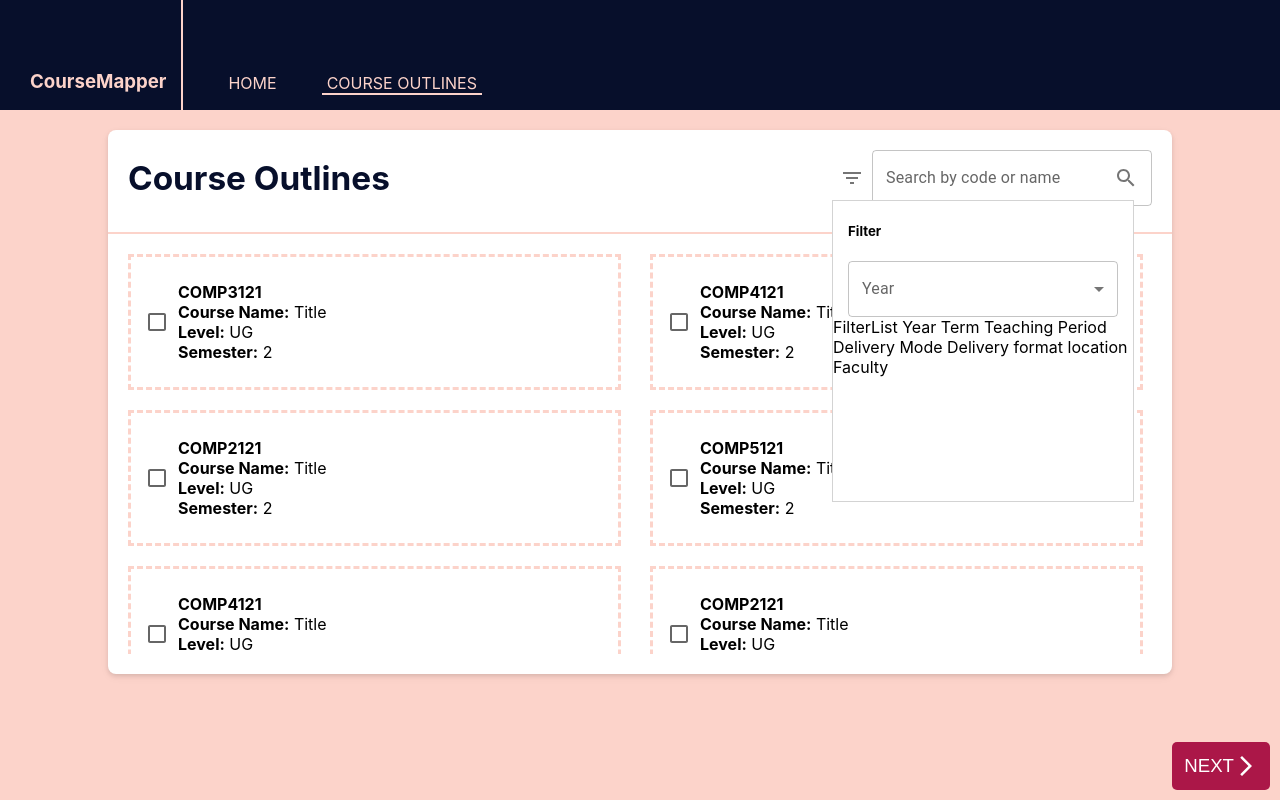
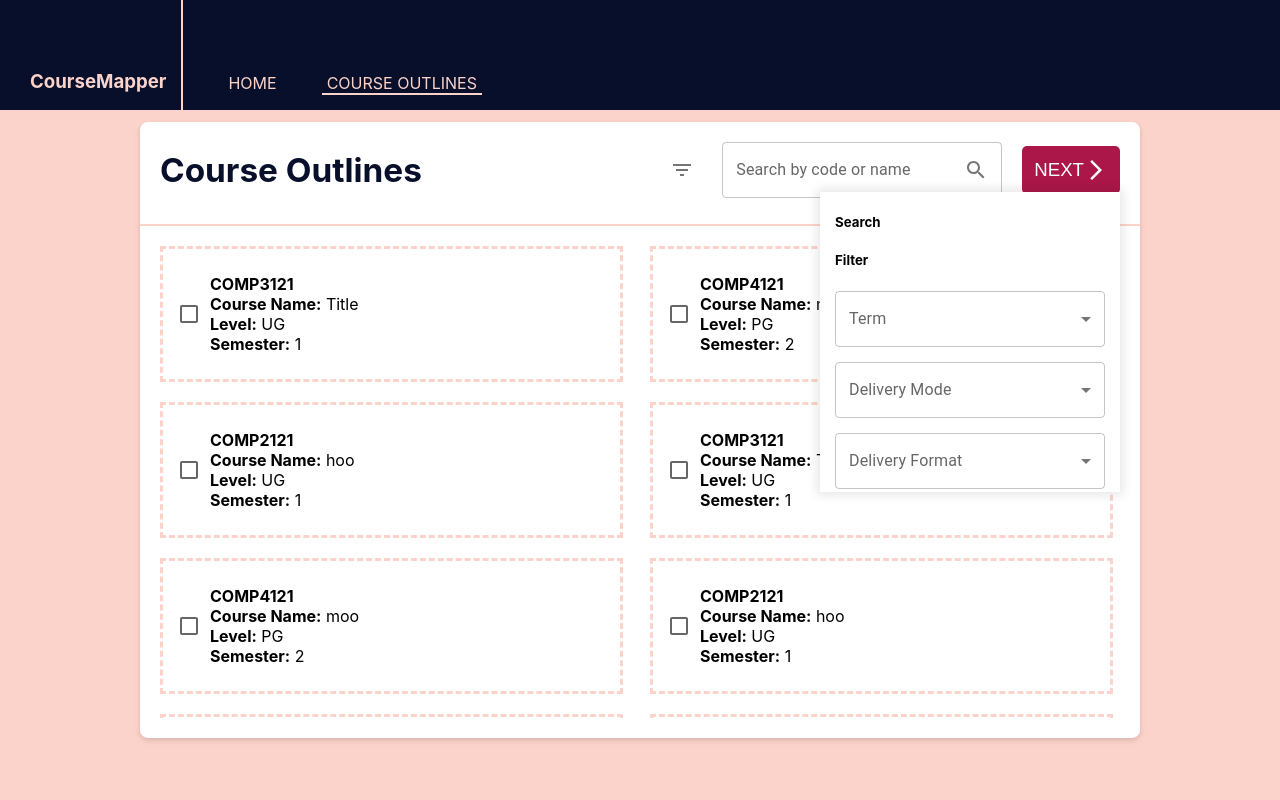
Before and after one commit to NingxiaoYYANG/COMP3900_course_outline_mapping, a React (Create React App) app in the folder frontend/: page /courseoutlines in a window 1280 px wide. Both pictures are taken after a click on the button "filter". Built offline with nearby package versions, Linux system fonts and the light colour scheme.

Commit message:
made more responsive - major edits

```diff
--- a/frontend/src/App.css
+++ b/frontend/src/App.css
@@ -1,9 +1,10 @@
 .app-container {
   display: flex;
   flex-direction: column;
-  min-height: 100vh;
+  /* background-color: red; */
 }
 
 .app-content {
   flex: 1;
+  /* background-color: #FCD3CA */
 }
--- a/frontend/src/App.js
+++ b/frontend/src/App.js
@@ -25,10 +25,10 @@ function App() {
     <Router>
       <div className='app-container'>
         <Navigation />
-        <div className='app-content' style={{ width: '100vw', height: '100vh', backgroundColor: '#FCD3CA'}}>
-          <div style={{ paddingTop: '100px' }}>
+        <div className='app-content'>
+          {/* <div style={{ paddingTop: '100px' }}> */}
             <Routing />
-          </div>
+          {/* </div> */}
         </div>
       </div>
     </Router>
--- a/frontend/src/components/CourseOutlines.js
+++ b/frontend/src/components/CourseOutlines.js
@@ -8,6 +8,7 @@ import ArrowForwardIosNewIcon from '@mui/icons-material/ArrowForwardIos';
 import { FormControl, IconButton, InputAdornment, InputLabel, MenuItem, Select, TextField } from '@mui/material';
 import SearchIcon from '@mui/icons-material/Search';
 import FilterListIcon from '@mui/icons-material/FilterList';
+import SelectField from './SelectField';
 
 
 function CourseOutlines() {
@@ -16,18 +17,36 @@ function CourseOutlines() {
   const [bloomsLabels, setBloomsLabels] = useState(null);
   const [error, setError] = useState('');
   const [searchQuery, setSearchQuery] = useState('');
+  const [isSearchActive, setIsSearchActive] = useState(false);
   const navigate = useNavigate();
+  // course_code VARCHAR(8) PRIMARY KEY,
+  // course_name VARCHAR(30),
+  // course_level VARCHAR(2),
+  // course_term VARCHAR(4),
+  // faculty VARCHAR(30),
+  // delivery_mode VARCHAR(30),
+  // delivery_format VARCHAR(30),
+  // delivery_location VARCHAR(30),
+  // campus VARCHAR(30)
   const courseDetails = [
-    ['COMP3121', 'Title', 'UG', '2'],
-    ['COMP4121', 'Title', 'UG', '2'],
-    ['COMP2121', 'Title', 'UG', '2'],
-    ['COMP5121', 'Title', 'UG', '2'],
-    ['COMP4121', 'Title', 'UG', '2'],
-    ['COMP2121', 'Title', 'UG', '2'],
-    ['COMP5121', 'Title', 'UG', '2'],
-    ['COMP4121', 'mary', 'UG', '2'],
-    ['COMP2121', 'moo', 'UG', '2'],
-    ['COMP5121', 'maar', 'UG', '2'],
+    ['COMP3121', 'Title', 'UG', '1', 'faculty', 'delivery mode', 'delivery format', 'delivery location', 'campus'
+    ],
+    ['COMP4121', 'moo', 'PG', '2', 'faculty', 'delivery mode', 'delivery format', 'delivery location', 'campus'
+    ],
+    ['COMP2121', 'hoo', 'UG', '1', 'faculty', 'delivery mode', 'delivery format', 'delivery location', 'campus'
+    ],
+    ['COMP3121', 'Title', 'UG', '1', 'faculty', 'delivery mode', 'delivery format', 'delivery location', 'campus'
+    ],
+    ['COMP4121', 'moo', 'PG', '2', 'faculty', 'delivery mode', 'delivery format', 'delivery location', 'campus'
+    ],
+    ['COMP2121', 'hoo', 'UG', '1', 'faculty', 'delivery mode', 'delivery format', 'delivery location', 'campus'
+    ],
+    ['COMP3121', 'Title', 'UG', '1', 'faculty', 'delivery mode', 'delivery format', 'delivery location', 'campus'
+    ],
+    ['COMP4121', 'moo', 'PG', '2', 'faculty', 'delivery mode', 'delivery format', 'delivery location', 'campus'
+    ],
+    ['COMP2121', 'hoo', 'UG', '1', 'faculty', 'delivery mode', 'delivery format', 'delivery location', 'campus'
+    ],
   ]
 
   const handleAddCourseCode = (e, code) => {
@@ -97,21 +116,55 @@ function CourseOutlines() {
     setSearchQuery(e.target.value)
   }
 
-  const filteredCourseDetails = courseDetails.filter(
-    (detail) => detail[0].toLowerCase().includes(searchQuery.toLowerCase()) ||
-    detail[1].toLowerCase().includes(searchQuery.toLowerCase())
-  );
-
-  const [isBoxVisible, setItBoxVisible] = useState(false);
+  const [isBoxVisible, setIsBoxVisible] = useState(false);
 
   const handleFilterClick = () => {
-    setItBoxVisible(!isBoxVisible);
+    setIsBoxVisible(!isBoxVisible);
   }
 
-  const [year, setYear] = useState('');
-  const handleYearChange = (event) => {
-    setYear(event.target.value);
-  };
+  const [selectedYear, setSelectedYear] = useState('');
+  const [selectedTerm, setSelectedTerm] = useState('');
+  const [selectedDeliveryMode, setSelectedDeliveryMode] = useState('');
+  const [selectedDeliveryFormat, setSelectedDeliveryFormat] = useState('');
+  const [selectedLocation, setSelectedLocation] = useState('');
+  const [selectedFaculty, setSelectedFaculty] = useState('');
+  const [selectedStudyLevel, setSelectedStudyLevel] = useState('');
+  const [selectedCampus, setSelectedCampus] = useState('');
+
+  // course_code VARCHAR(8) PRIMARY KEY,
+  // course_name VARCHAR(30),
+  // course_level VARCHAR(2),
+  // course_term VARCHAR(4),
+  // faculty VARCHAR(30),
+  // delivery_mode VARCHAR(30),
+  // delivery_format VARCHAR(30),
+  // delivery_location VARCHAR(30),
+  // campus VARCHAR(30)
+
+  // const uniqueYears = Array.from(new Set(courseDetails.map(course => course[4]))).sort((a, b) => b - a);
+  const uniqueTerms = [...new Set(courseDetails.map(course => course[3]))].sort();
+  const uniqueDeliveryMode = [...new Set(courseDetails.map(course => course[5]))].sort();
+  const uniqueDeliveryFormat = [...new Set(courseDetails.map(course => course[6]))].sort();
+  const uniqueLocation = [...new Set(courseDetails.map(course => course[7]))].sort();
+  const uniqueFaculty = [...new Set(courseDetails.map(course => course[4]))].sort();
+  const uniqueStudyLevel = [...new Set(courseDetails.map(course => course[2]))].sort();
+  const uniqueCampus = [...new Set(courseDetails.map(course => course[8]))].sort();
+
+
+  const filteredCourseDetails = courseDetails.filter((detail) => {
+    const matchesSearchQuery = detail[0].toLowerCase().includes(searchQuery.toLowerCase()) ||
+                               detail[1].toLowerCase().includes(searchQuery.toLowerCase());
+    // const matchesYear = selectedYear === '' || detail[4] === selectedYear;
+    const matchesTerm = selectedTerm === '' || detail[3] === selectedTerm;
+    const matchesDeliveryMode = selectedDeliveryMode === '' || detail[5] === selectedDeliveryMode;
+    const matchesDeliveryFormat = selectedDeliveryFormat === '' || detail[6] === selectedDeliveryFormat;
+    const matchesLocation = selectedLocation === '' || detail[7] === selectedLocation;
+    const matchesFaculty = selectedFaculty === '' || detail[7] === selectedFaculty;
+    const matchesStudyLevel = selectedStudyLevel === '' || detail[2] === selectedStudyLevel;
+    const matchesCampus = selectedCampus === '' || detail[8] === selectedCampus;
+
+    return matchesSearchQuery && matchesTerm && matchesDeliveryMode && matchesDeliveryFormat && matchesLocation && matchesFaculty && matchesStudyLevel && matchesCampus;
+  });
 
   return (
     <div>
@@ -119,41 +172,16 @@ function CourseOutlines() {
         <div className="coursecontent">
           <div className='course-title-content'>
             <div className='course-title'>Course Outlines</div>
-            {/* <div>search</div> */}
-            <div style={{ alignItems: 'center', display: 'flex', position: 'relative' }}>
+            <div className='filter-button-container'>
 
-              <IconButton aria-label='filter' onClick={handleFilterClick}>
+              <IconButton aria-label='filter' onClick={handleFilterClick} style={{ marginRight: '20px' }}>
                 <FilterListIcon />
               </IconButton>
+
               {isBoxVisible && <div className='box'>
                 <div style={{ width: '90%', margin: '0 auto'}}>
-                  <h5>Filter</h5>
-                  <FormControl fullWidth>
-                    <InputLabel>Year</InputLabel>
-                    <Select
-                      labelId="demo-simple-select-label"
-                      id="demo-simple-select"
-                      value={year}
-                      label="Year"
-                      onChange={handleYearChange}
-                    >
-                      <MenuItem value='hoo'>hoo</MenuItem>
-                      <MenuItem value='hoo'>hoo</MenuItem>
-                      <MenuItem value='hoo'>hoo</MenuItem>
-                    </Select>
-                  </FormControl>
-
-                </div>
-                FilterList
-                Year
-                Term
-                Teaching Period
-                Delivery Mode
-                Delivery format
-                location
-                Faculty
-                </div>}
-
+                <h5>Search</h5>
+                <div className="search-bar-filter">
                   <TextField
                     label="Search by code or name"
                     variant='outlined'
@@ -167,23 +195,107 @@ function CourseOutlines() {
                         </InputAdornment>
                       ),
                     }}
+                    style={{ marginRight: '20px' }}
+                    fullWidth
                   />
                 </div>
-             {/* <input
-              type="text"
-              placeholder="Search by code or name"
+                  <h5>Filter</h5>
+                    {/* <SelectField
+                      label="Year"
+                      id="year-select"
+                      value={selectedYear}
+                      onChange={(e) => setSelectedYear(e.target.value)}
+                      options={uniqueYears}
+                    /> */}
+                    <SelectField
+                      label="Term"
+                      id="term-select"
+                      value={selectedTerm}
+                      onChange={(e) => setSelectedTerm(e.target.value)}
+                      options={uniqueTerms}
+                    />
+                    <SelectField
+                      label="Delivery Mode"
+                      id="deliveryMode-select"
+                      value={selectedDeliveryMode}
+                      onChange={(e) => setSelectedDeliveryMode(e.target.value)}
+                      options={uniqueDeliveryMode}
+                    />
+                    <SelectField
+                      label="Delivery Format"
+                      id="deliveryFormat-select"
+                      value={selectedDeliveryFormat}
+                      onChange={(e) => setSelectedDeliveryFormat(e.target.value)}
+                      options={uniqueDeliveryFormat}
+                    />
+                    <SelectField
+                      label="Location"
+                      id="location-select"
+                      value={selectedLocation}
+                      onChange={(e) => setSelectedLocation(e.target.value)}
+                      options={uniqueLocation}
+                    />
+                    <SelectField
+                      label="Faculty"
+                      id="faculty-select"
+                      value={selectedFaculty}
+                      onChange={(e) => setSelectedFaculty(e.target.value)}
+                      options={uniqueFaculty}
+                    />
+                    <SelectField
+                      label="Study Level"
+                      id="studyLevel-select"
+                      value={selectedStudyLevel}
+                      onChange={(e) => setSelectedStudyLevel(e.target.value)}
+                      options={uniqueStudyLevel}
+                    />
+                    <SelectField
+                      label="Campus"
+                      id="campus-select"
+                      value={selectedCampus}
+                      onChange={(e) => setSelectedCampus(e.target.value)}
+                      options={uniqueCampus}
+                    />
+
+                </div>
+                </div>}
+
+                <div className="search-bar" style={{justifySelf: 'flex-end'}}>
+                  <TextField
+                    label="Search by code or name"
+                    variant='outlined'
+                    type='text'
                     value={searchQuery}
                     onChange={handleSearchQueryChange}
-              style={{
-                padding: '8px',
-                margin: '10px 0',
+                    InputProps={{
+                      endAdornment: (
+                        <InputAdornment position="end">
+                          <SearchIcon />
+                        </InputAdornment>
+                      ),
+                    }}
+                    style={{ marginRight: '20px' }}
+                  />
+                </div>
+                <button onClick={handleClick} style={{
+                  backgroundColor: '#AB1748',
+                  border: 'none',
+                  color: 'white',
+                  padding: '12px',
                   borderRadius: '5px',
-                border: '1px solid #ccc'
+                  display: 'flex',
+                  alignItems: 'center',
+                  cursor: 'pointer',
+                  fontSize: '14pt',
                 }}
-            /> */}
+                >
+                  NEXT   <ArrowForwardIosNewIcon />
+                </button>
             </div>
-           <div style={{fontSize: '10pt', color: courseCodes.length === 0 ? '#fff' : '#AB1748'}}>selected {courseCodes.length} outlines...</div>
-           {error && <p style={{ color: 'red' }}>{error}</p>}
+           </div>
+           <div style={{fontSize: '10pt', color: error ? '#AB1748' : courseCodes.length === 0 ? '#fff' : '#AB1748'}}>
+            {error || `Selected ${courseCodes.length} outlines...`}
+          </div>
            <div className='course-horizontalline'></div>
            <div className='courseoutline-selection'>
              {filteredCourseDetails.map((detail, index) => (
@@ -202,7 +314,7 @@ function CourseOutlines() {
          </div>
          </div>
        </div>
-       <div className='next-button'>
+       {/* <div className='next-button'>
 
         <button onClick={handleClick} style={{
             backgroundColor: '#AB1748',
@@ -219,7 +331,7 @@ function CourseOutlines() {
           >
             NEXT   <ArrowForwardIosNewIcon />
          </button>
-       </div>
+       </div> */}
 
     </div>
   );
--- /dev/null
+++ b/frontend/src/components/SelectField.js
@@ -0,0 +1,25 @@
+import React from 'react';
+import { FormControl, InputLabel, MenuItem, Select } from '@mui/material';
+
+const SelectField = ({ label, id, value, onChange, options }) => {
+  return (
+    <FormControl fullWidth className='filter-box' style={{ marginBottom: '15px' }}>
+      <InputLabel id={`${id}-label`}>{label}</InputLabel>
+      <Select
+        labelId={`${id}-label`}
+        id={id}
+        label={label}
+        value={value}
+        onChange={onChange}
+        MenuProps={{ PaperProps: { sx: { maxHeight: 200 } } }}
+      >
+        <MenuItem value="">All</MenuItem>
+        {options.map((option) => (
+          <MenuItem key={option} value={option}>{option}</MenuItem>
+        ))}
+      </Select>
+    </FormControl>
+  );
+};
+
+export default SelectField;
--- a/frontend/src/components/styles/courseoutlines.css
+++ b/frontend/src/components/styles/courseoutlines.css
@@ -2,8 +2,9 @@
   display: flex;
   justify-content: center;
   align-items: center;
-  /* margin-top: 30px; */
-  /* height: 90vh; */
+  /* background-color: green; */
+  height: 80vh;
+  min-height: 500px;
 }
 
 .coursecontent {
@@ -11,6 +12,7 @@
   padding: 20px;
   border-radius: 8px;
   width: 80%;
+  height: 90%;
   display: flex;
   flex-direction: column;
   box-shadow: 0 2px 4px 0 rgba(0, 0, 0, 0.1), 0 3px 10px 0 rgba(0, 0, 0, 0.05);
@@ -42,17 +44,8 @@
   gap: 20px;
   margin-top: 20px;
   overflow-y: auto;
-  max-height: 400px; /* Adjust this value as needed */
+  /* height: 100%; Adjust this value as needed */
   overflow-x:hidden;
-}
-
-.next-button {
-  position: fixed;
-  right: 10px;
-  bottom: 10px;
-  /* padding: 0px 10px; */
-  cursor: pointer;
-  z-index: 1000;
 }
 
 .courseoutline-box {
@@ -61,7 +54,12 @@
   padding: 5px;
   border: 3px dashed #FCD3CA;
   width: 95%;
-  min-height: 120px;
+  /* min-height: 120px; */
+  height: 120px;
+}
+
+.button {
+
 }
 
 .button:hover {
@@ -71,15 +69,22 @@
 .box {
   position: absolute;
   top: 50px;
-  /* left: -50vw; */
   width: 300px;
   height: 300px;
   background-color: white;
-  border: 1px solid lightgray;
-  z-index: 10000; /* Ensure it appears above other elements */
+  box-shadow: 0 0 10px 0.2em rgba(0, 0, 0, 0.1);
+  z-index: 1000;
+  overflow-y: scroll;
+  overflow-x: hidden;
+  margin-left: -20px;
 }
 
-
+.filter-button-container {
+  align-items: center;
+  display: flex;
+  position: relative;
+  width: 100%;
+}
 
 /* Extra small devices (phones, 600px and down) */
 @media only screen and (max-width: 600px) {
@@ -91,29 +96,65 @@
     grid-template-columns: repeat(1, 1fr);
   }
   .coursecontent {
-    min-height: 70vh;
-    max-height: 70vh;
+    width: 85%;
+    margin-top: 30px;
   }
-  .next-button {
-    right: 30px;
-    bottom: 15px;
+  .search-bar {
+    display: none;
+  }
+  .search-bar-filter {
+    display: block;
+  }
+  .filter-button-container {
+    justify-content: space-between
   }
 }
 /* Small devices (portrait tablets and large phones, 600px and up) */
 @media only screen and (min-width: 600px) {
-  .courseoutline-container {
-    margin-top: 30px;
+  .course-title-content {
+    flex-direction: row;
+  }
+  .courseoutline-selection {
+    grid-template-columns: repeat(1, 1fr);
+  }
+  .coursecontent {
+    width: 80%;
+  }
+  .search-bar {
+    display: none;
+  }
+  .search-bar-filter {
+    display: block;
+  }
+  .filter-button-container {
+    justify-content: end
   }
 }
 /* Medium devices (landscape tablets, 768px and up) */
 @media only screen and (min-width: 768px) {
-
+  .courseoutline-selection {
+    grid-template-columns: repeat(2, 1fr);
+  }
+  .coursecontent {
+    width: 65%;
+  }
 }
 /* Large devices (laptops/desktops, 992px and up) */
 @media only screen and (min-width: 992px) {
-
+  .coursecontent {
+    width: 80%;
+  }
+  .search-bar {
+    display: block;
+  }
+  .search-bar-filter {
+    display: none;
+  }
 }
 /* Extra large devices (large laptops and desktops, 1200px and up) */
 @media only screen and (min-width: 1200px) {
-
+  .coursecontent {
+    height: 90%;
+    width: 75%;
+  }
 }
--- a/frontend/src/components/styles/navigation.css
+++ b/frontend/src/components/styles/navigation.css
@@ -4,8 +4,8 @@
   color: #FCD3CA;
   display: flex;
   flex-direction: row;
-  position: absolute;
-  width: 100vw;
+  position: relative;
+  width: 100%;
 }
 
 .navigation-text-container {
--- a/frontend/src/index.css
+++ b/frontend/src/index.css
@@ -7,6 +7,7 @@ body {
   -moz-osx-font-smoothing: grayscale;
   display: flex;
   flex-direction: column;
+  background-color: #FCD3CA;
 }
 
 code {
@@ -15,7 +16,8 @@ code {
 }
 
 html, body, #root {
-  height: 100%;
+  height: 100vh;
+  width: 100vw;
   margin: 0;
   overflow-x: hidden;
 }
```
Lines whose indentation alone changed are shown as unchanged.
